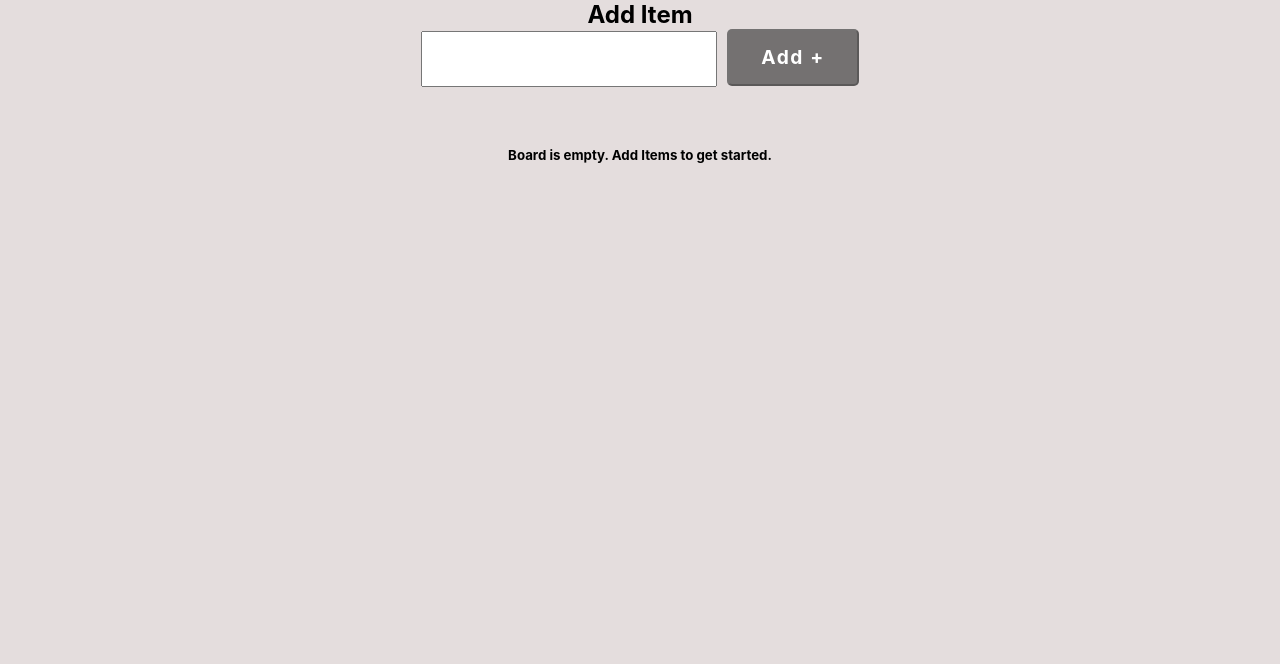
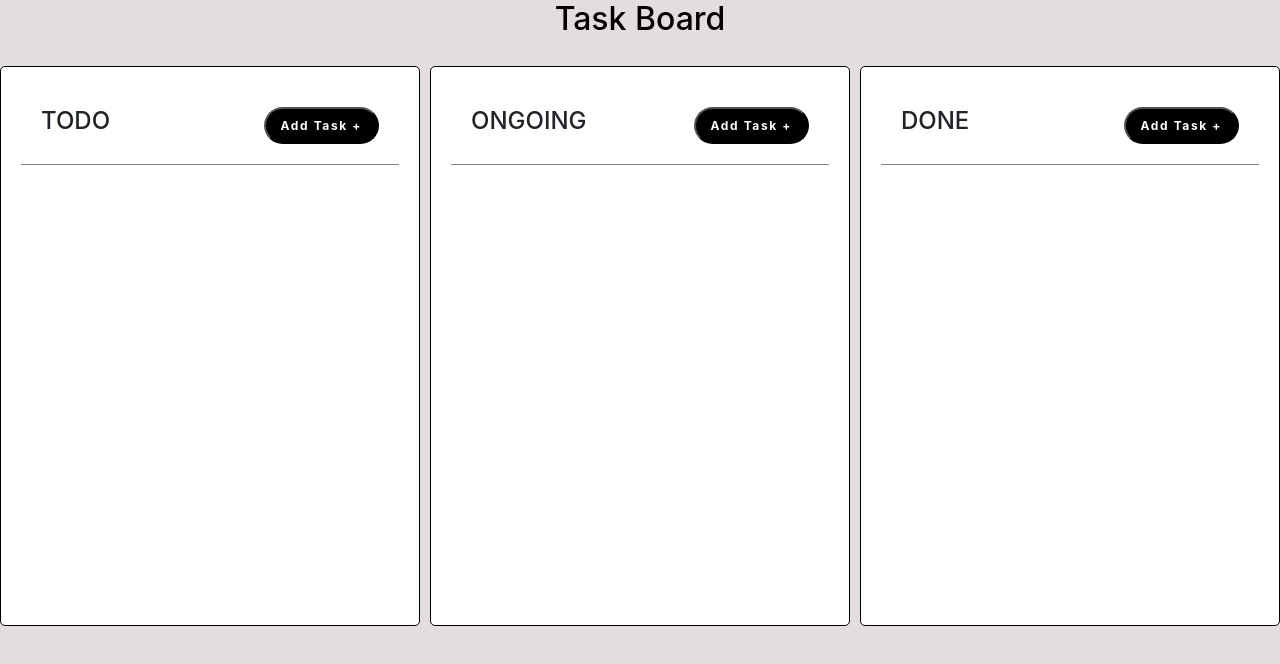
Before and after one commit to shrsthameet/toggle-corp, a React (Create React App) app: page / in a window 1280 px wide. Shown: the top 664 px of the page. Built offline with nearby package versions, Linux system fonts and the light colour scheme.

Commit message:
Feat: change in UI

```diff
--- a/package.json
+++ b/package.json
@@ -10,8 +10,10 @@
     "@types/node": "^12.0.0",
     "@types/react": "^17.0.0",
     "@types/react-dom": "^17.0.0",
+    "bootstrap": "5.1.1",
     "classnames": "^2.3.1",
     "react": "^17.0.2",
+    "react-bootstrap": "^2.0.0-rc.0",
     "react-dom": "^17.0.2",
     "react-scripts": "4.0.3",
     "typescript": "^4.1.2",
--- a/public/index.html
+++ b/public/index.html
@@ -21,6 +21,12 @@
       work correctly both with client-side routing and a non-root public URL.
       Learn how to configure a non-root public URL by running `npm run build`.
     -->
+		<link
+			rel="stylesheet"
+			href="https://cdn.jsdelivr.net/npm/bootstrap@5.1.1/dist/css/bootstrap.min.css"
+			integrity="sha384-F3w7mX95PdgyTmZZMECAngseQB83DfGTowi0iMjiWaeVhAn4FJkqJByhZMI3AhiU"
+			crossorigin="anonymous"
+		/>
 		<title>TODO App</title>
 	</head>
 	<body>
--- a/src/App.tsx
+++ b/src/App.tsx
@@ -1,35 +1,45 @@
 import { useState, useEffect, DragEvent } from 'react'
 import './App.css'
-import { Button, Input } from 'Components/CoreUI'
 import { getFromStorage, updateStorage } from 'Utils/localStorage'
-import { FunctionWithParam } from 'Utils/main'
+import { FunctionWithNoParam, FunctionWithParam } from 'Utils/main'
 import { generateUniqueID } from 'Utils/UtilFunctions'
 import { Draggable, DragDivision } from 'Components'
 import { useForm } from 'CustomHooks/useForm'
 export interface IAddedItem {
 	id: string
-	name: string
+	title: string
+	description: string
 	status: string
 }
-interface IFormFieldValue {
+export interface IFormFieldValue {
 	todoName: string
+	description: string
 }
 
-const initialValues = {
+const initialValues: IFormFieldValue = {
 	todoName: '',
+	description: '',
 }
 
 function App() {
 	const [todoItems, setTodoItems] = useState<IAddedItem[]>([])
-	const { data, handleChange, handleSubmit, setData } = useForm<IFormFieldValue>({
-		initialValues,
-		onSubmit: () => {
-			let newTodos = [...todoItems, { id: generateUniqueID(), name: data.todoName, status: 'todo' }]
+	const { data, handleChange, setData } = useForm<IFormFieldValue>({ initialValues })
+
+	const handleSubmit = (title: string, func: FunctionWithNoParam) => {
+		let newTodos = [
+			...todoItems,
+			{
+				id: generateUniqueID(),
+				title: data.todoName,
+				description: data.description,
+				status: title,
+			},
+		]
 		setTodoItems(newTodos)
 		setData(initialValues)
 		updateStorage('listOfTodos', JSON.stringify(newTodos))
-		},
-	})
+		func()
+	}
 
 	const deleteTodo: FunctionWithParam<string> = todoID => {
 		let filteredTodos = todoItems.filter(todo => todo.id !== todoID)
@@ -67,23 +77,20 @@ function App() {
 	return (
 		<>
 			<div className='App'>
-				<h2>Add Item</h2>
-				<form onSubmit={handleSubmit}>
-					<Input
-						autoComplete='off'
-						type='text'
-						name='todoName'
-						value={data.todoName}
-						onChange={handleChange}
-					/>
-					<Button disabled={!data.todoName}>Add +</Button>
-				</form>
-				{todoItems.length ? (
+				<h2>Task Board</h2>
 				<div className='drag-n-drop'>
-						<DragDivision title={'TODO'} dragOver={dragOver} onDrop={dropItem} currentStatus={'todo'}>
+					<DragDivision
+						title={'TODO'}
+						dragOver={dragOver}
+						onDrop={dropItem}
+						currentStatus={'TODO'}
+						data={data}
+						handleChange={handleChange}
+						handleSubmit={handleSubmit}
+					>
 						{todoItems.map(
 							todoItem =>
-									todoItem.status === 'todo' && (
+								todoItem.status === 'TODO' && (
 									<Draggable
 										dragStart={onDragStart}
 										key={todoItem.id}
@@ -94,14 +101,17 @@ function App() {
 						)}
 					</DragDivision>
 					<DragDivision
-							title={'IN PROGRESS'}
+						title={'ONGOING'}
 						dragOver={dragOver}
 						onDrop={dropItem}
-							currentStatus={'inProgress'}
+						currentStatus={'ONGOING'}
+						data={data}
+						handleChange={handleChange}
+						handleSubmit={handleSubmit}
 					>
 						{todoItems.map(
 							todoItem =>
-									todoItem.status === 'inProgress' && (
+								todoItem.status === 'ONGOING' && (
 									<Draggable
 										dragStart={onDragStart}
 										key={todoItem.id}
@@ -111,10 +121,18 @@ function App() {
 								)
 						)}
 					</DragDivision>
-						<DragDivision title={'DONE'} dragOver={dragOver} onDrop={dropItem} currentStatus={'done'}>
+					<DragDivision
+						title={'DONE'}
+						dragOver={dragOver}
+						onDrop={dropItem}
+						currentStatus={'DONE'}
+						data={data}
+						handleChange={handleChange}
+						handleSubmit={handleSubmit}
+					>
 						{todoItems.map(
 							todoItem =>
-									todoItem.status === 'done' && (
+								todoItem.status === 'DONE' && (
 									<Draggable
 										dragStart={onDragStart}
 										key={todoItem.id}
@@ -125,9 +143,6 @@ function App() {
 						)}
 					</DragDivision>
 				</div>
-				) : (
-					<h5>Board is empty. Add Items to get started.</h5>
-				)}
 			</div>
 		</>
 	)
--- a/src/components/CoreUI/Input/input.css
+++ b/src/components/CoreUI/Input/input.css
@@ -1,7 +1,8 @@
 .input-style {
-	padding: 18px;
+	padding: 10px;
 	margin-right: 10px;
 	outline: none;
+	width: 100%;
 }
 
 .input-style:focus {
--- a/src/components/DragDivision/DragDivision.tsx
+++ b/src/components/DragDivision/DragDivision.tsx
@@ -1,5 +1,9 @@
-import { DragEvent, FC } from 'react'
-import { FunctionWithParam } from 'Utils/main'
+import { IFormFieldValue } from 'App'
+import { Button, Input } from 'Components/CoreUI'
+import { ModalBox } from 'Components/ModalBox/ModalBox'
+import { useModal } from 'CustomHooks/useModal'
+import { ChangeEventHandler, DragEvent, FC } from 'react'
+import { FunctionWithNoParam, FunctionWithParam } from 'Utils/main'
 import './dragDivision.css'
 
 interface IDragDivision {
@@ -7,14 +11,44 @@ interface IDragDivision {
 	dragOver: FunctionWithParam<DragEvent<HTMLDivElement>>
 	onDrop: (e: DragEvent<HTMLDivElement>, currentStatus: string) => void
 	currentStatus: string
+	data: IFormFieldValue
+	handleChange: ChangeEventHandler
+	handleSubmit: (title: string, func: FunctionWithNoParam) => void
 }
 
 export const DragDivision: FC<IDragDivision> = props => {
-	const { title, children, dragOver, onDrop, currentStatus } = props
+	const { show, handleClose, handleShow } = useModal()
+
+	const { title, children, dragOver, onDrop, currentStatus, data, handleChange, handleSubmit } = props
 	return (
 		<div className='dnd-group' onDragOver={dragOver} onDrop={e => onDrop(e, currentStatus)}>
-			<h4>{title}</h4>
+			<div className='titleSection'>
+				<h4>{title}</h4>
+				<Button onClick={handleShow}>Add Task +</Button>
+			</div>
 			{children}
+			<ModalBox
+				title={title}
+				closeButtonTitle={'Cancel'}
+				confirmButtonTitle={'Add'}
+				show={show}
+				handleClose={handleClose}
+				handleClick={handleSubmit}
+				data={data}
+			>
+				<label>Title</label>
+				<Input autoComplete='off' type='text' name='todoName' value={data.todoName} onChange={handleChange} />
+				<label>Description</label>
+				<div>
+					<textarea
+						maxLength={200}
+						name='description'
+						rows={5}
+						value={data.description}
+						onChange={handleChange}
+					/>
+				</div>
+			</ModalBox>
 		</div>
 	)
 }
--- a/src/components/DragDivision/dragDivision.css
+++ b/src/components/DragDivision/dragDivision.css
@@ -3,6 +3,33 @@
 	border: 1px solid #000000;
 	border-radius: 5px;
 	flex: 2;
+	padding: 20px 20px 50px 20px;
+	cursor: pointer;
+	height: 70vh;
+}
+
+.titleSection {
+	display: flex;
+	justify-content: space-between;
+	border-bottom: 1px solid grey;
 	padding: 20px;
-	cursor: pointer;
 }
+
+.titleSection button {
+	padding: 5px 15px 5px 15px;
+	font-size: 12px;
+	border-radius: 65px;
+}
+
+label {
+	margin-top: 10px;
+}
+
+textarea {
+	outline: none;
+	padding: 15px;
+	width: 100%;
+}
+textarea:focus {
+	border: 2px solid #000000;
+}
--- a/src/components/Draggable/Draggable.tsx
+++ b/src/components/Draggable/Draggable.tsx
@@ -21,8 +21,9 @@ export const Draggable: FC<IDraggableProps> = props => {
 				draggable
 				onDragStart={e => dragStart(e, todoItem.id)}
 			>
+				<p>{todoItem.title}</p>
 				<div>
-					<p>{todoItem.name}</p>
+					<p>{todoItem.description}</p>
 				</div>
 				<div>
 					<span className='delete-button' onClick={() => deleteTodo(todoItem.id)}>
--- /dev/null
+++ b/src/components/ModalBox/ModalBox.tsx
@@ -0,0 +1,34 @@
+import { IFormFieldValue } from 'App'
+import { FC } from 'react'
+import { Modal, Button } from 'react-bootstrap'
+import { FunctionWithNoParam } from 'Utils/main'
+
+interface IModalBoxProps {
+	title: string
+	show: boolean
+	handleClose: FunctionWithNoParam
+	closeButtonTitle: string
+	confirmButtonTitle: string
+	handleClick: (title: string, func: FunctionWithNoParam) => void
+	data?: IFormFieldValue
+}
+
+export const ModalBox: FC<IModalBoxProps> = props => {
+	const { data, title, children, show, handleClose, closeButtonTitle, confirmButtonTitle, handleClick } = props
+	return (
+		<Modal show={show} onHide={handleClose}>
+			<Modal.Header closeButton>
+				<Modal.Title>{title}</Modal.Title>
+			</Modal.Header>
+			<Modal.Body>{children}</Modal.Body>
+			<Modal.Footer>
+				<Button variant='secondary' onClick={handleClose}>
+					{closeButtonTitle}
+				</Button>
+				<Button disabled={!data?.todoName} variant='primary' onClick={() => handleClick(title, handleClose)}>
+					{confirmButtonTitle}
+				</Button>
+			</Modal.Footer>
+		</Modal>
+	)
+}
--- a/src/customHooks/useForm.ts
+++ b/src/customHooks/useForm.ts
@@ -1,4 +1,4 @@
-import { ChangeEventHandler, FormEventHandler, useState } from 'react'
+import { ChangeEventHandler, useState } from 'react'
 
 export const useForm = <T extends Record<keyof T, any> = {}>(options?: {
 	initialValues?: Partial<T>
@@ -14,12 +14,5 @@ export const useForm = <T extends Record<keyof T, any> = {}>(options?: {
 		})
 	}
 
-	const handleSubmit: FormEventHandler<HTMLFormElement> = event => {
-		event.preventDefault()
-		if (options?.onSubmit) {
-			options.onSubmit()
-		}
-	}
-
-	return { data, handleChange, handleSubmit, setData }
+	return { data, handleChange, setData }
 }
--- /dev/null
+++ b/src/customHooks/useModal.ts
@@ -0,0 +1,10 @@
+import { useState } from 'react'
+
+export const useModal = () => {
+	const [show, setShow] = useState(false)
+
+	const handleClose = () => setShow(false)
+	const handleShow = () => setShow(true)
+
+	return { show, handleClose, handleShow }
+}
--- a/src/index.tsx
+++ b/src/index.tsx
@@ -2,6 +2,7 @@ import React from 'react'
 import ReactDOM from 'react-dom'
 import App from './App'
 import reportWebVitals from './reportWebVitals'
+import 'bootstrap/dist/css/bootstrap.min.css'
 
 ReactDOM.render(
 	<React.StrictMode>
```
Also changed, not shown: src/components/Draggable/draggable.css (+15 -6 lines), 1 other file (tests, documents, lock files or other folders). Lines whose indentation alone changed are shown as unchanged.
